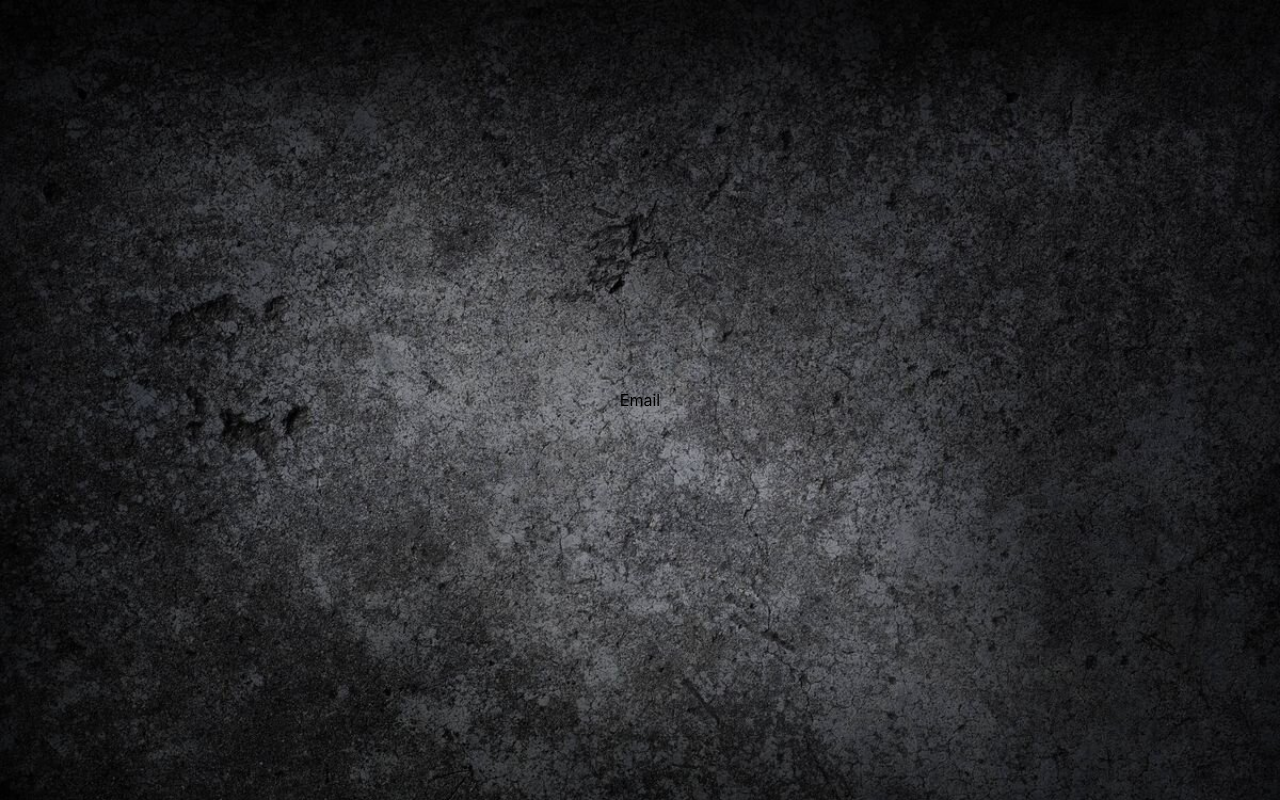
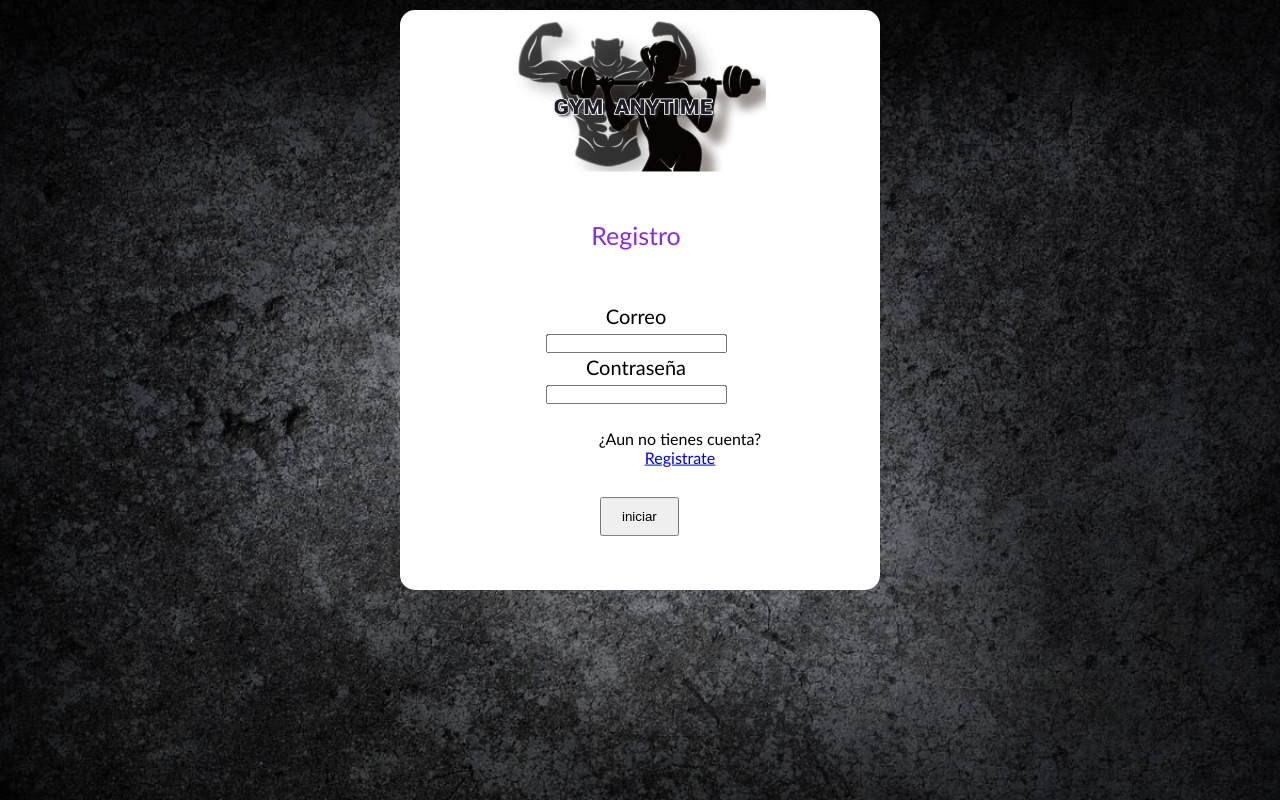
Before and after one commit to Kanekun12/GYM, a React (Create React App) app: page /login in a window 1280 px wide. Built offline with nearby package versions, Linux system fonts and the light colour scheme.

Commit message:
se agrego cambios en index, home, login y se agregaron estilos de css.

```diff
--- a/src/Componentes/Layout/Layout.js
+++ b/src/Componentes/Layout/Layout.js
@@ -6,11 +6,9 @@ import Footer from '../Menu/footer';
 function Layout(Children) {
   return (
     <div>
-
-        {Children}
-
-
-
+      <Menu/>
+      {Children}
+      <Footer/>
 
         </div>
   )
--- a/src/Pag/Home.js
+++ b/src/Pag/Home.js
@@ -1,5 +1,5 @@
 import React from 'react';
-import img from '../img/fondo.jpg';
+
 import logo from '../img/logo.jpg';
 import '../Pag/Home.css';
 import './registro';
--- /dev/null
+++ b/src/Pag/Loginn.css
@@ -0,0 +1,96 @@
+.Login-header{
+    background-image:  url('../img/fondo.jpg');
+    background-size: 100% 100%;
+    min-height: 100vmin;
+    display: flex;
+    flex-direction: column;
+    align-items: center;
+    justify-content: center;
+    font-size: 10px + 2vmin;
+
+    background-repeat: no-repeat;
+    background-size: cover;
+    background-attachment: fixed;
+
+}
+
+
+.Login-logo{
+    height: 150px;
+    width: 250px;
+
+    padding: 20%;
+
+    margin-top: none;
+    background: center;
+    transform: translateX(-1%) translateY(-35%);
+
+
+}
+
+.cuadro-Login {
+
+    height: 500px;
+    width: 400px;
+
+    background: white;
+    padding: 40px;
+    margin: auto;
+    margin-top: 10px;
+    border-radius: 15px;
+    font-family: 'calibri';
+    color: black;
+}
+
+.Login-button  {
+
+    position: absolute;
+    margin: 5px 160px;
+    padding: 10px 20px;
+
+    transform: translateX(0%) translateY(-110%);
+
+}
+
+* {
+    margin: 0;
+    padding: 0;
+}
+
+.row-nomRegistro {
+    padding: 1px;
+    text-align: center;
+    font-size: 25px;
+    position: initial;
+
+
+    left: 100%;
+    top: 100%;
+
+    transform: translateX(-1%) translateY(-450%);
+    color: blueviolet;
+
+}
+
+.row-nombre {
+    padding: 1px;
+    text-align: center;
+    font-size: 20px;
+    position: initial;
+
+
+    left: 100%;
+    top: 100%;
+
+    transform: translateX(-1%) translateY(-180%);
+
+}
+
+.row-texto{
+    text-align: center;
+    transform: translateX(10%) translateY(-180%);
+}
+
+.texto-registrate{
+    color: burlywood;
+}
--- a/src/Pag/login.js
+++ b/src/Pag/login.js
@@ -1,16 +1,77 @@
 import React from 'react'
-import img from '../img/fondo.jpg';
+import logo from '../img/logo.jpg';
+
+
 import './fondo.css';
+import '../Pag/Loginn.css';
+
+import Registro from '../Pag/registro';
 
 function login() {
   return (
-    <div className='login'>
+    <div className='Login'>
+      <header className='Login-header'>
+        <header className='cuadro-header'>
+          <img className='Login-logo' src={logo} />
 
 
-        <form className='formato-nombre'>
+          <header className='formulario-header'>
 
-        <label form="colFormLabelSm" className="col-sm-2 col-form-label col-form-label-sm">Email</label>
-        </form>
+
+            <div className="row-nomRegistro">
+              <label>Registro</label>
+
+              </div>
+
+            <div className="row-nombre">
+              <label for="inputEmail3" class="col-sm-2 col-form-label">Correo</label>
+              <div className="col-barra">
+                <input type="email" class="form-control" id="email"/>
+              </div>
+            </div>
+
+            <div className="row-nombre">
+              <label for="gmail" class="col-sm-2 col-form-label">Contraseña</label>
+              <div className="col-barra">
+                <input type="password" class="form-control" id="contraseña"/>
+              </div>
+            </div>
+
+
+            <div className='row-texto'>
+              <label> ¿Aun no tienes cuenta? </label>
+
+              <div className='texto-registrate'>
+              <label ><a href='Registro'>Registrate</a></label>
+
+
+              </div>
+
+            </div>
+
+
+
+
+
+
+
+
+
+
+
+
+          </header>
+
+
+        <button  className="Login-button" type='submit'>iniciar</button>
+
+
+
+        </header>
+
+
+      </header>
+
 
     </div>
   )
--- a/src/Ruta/Ruta.js
+++ b/src/Ruta/Ruta.js
@@ -1,15 +1,21 @@
 import React from 'react';
 import  {BrowserRouter as Router, Routes, Route} from 'react-router-dom';
 import Layout from '../Componentes/Layout/Layout';
+
+
 import Home from '../Pag/Home';
+import Login from '../Pag/login';
+import Registro from '../Pag/registro';
 
 function Ruta() {
-  return (
-    <div>
-<Router>
+  return(
+      <div>
+        <Router>
             <Layout>
                 <Routes>
                 <Route exact path="/" element ={<Home />}/>
+                <Route exact path="/login" element ={<Login />}/>
+                <Route exact path="/registro" element ={<Registro/>}/>
 
                 </Routes>
                 </Layout>
--- a/src/index.js
+++ b/src/index.js
@@ -12,10 +12,12 @@ import Login from './Pag/login';
 
 
 
+
 const root = ReactDOM.createRoot(document.getElementById('root'));
 root.render(
   <React.StrictMode>
     <Login/>
+
 
 
 
```
